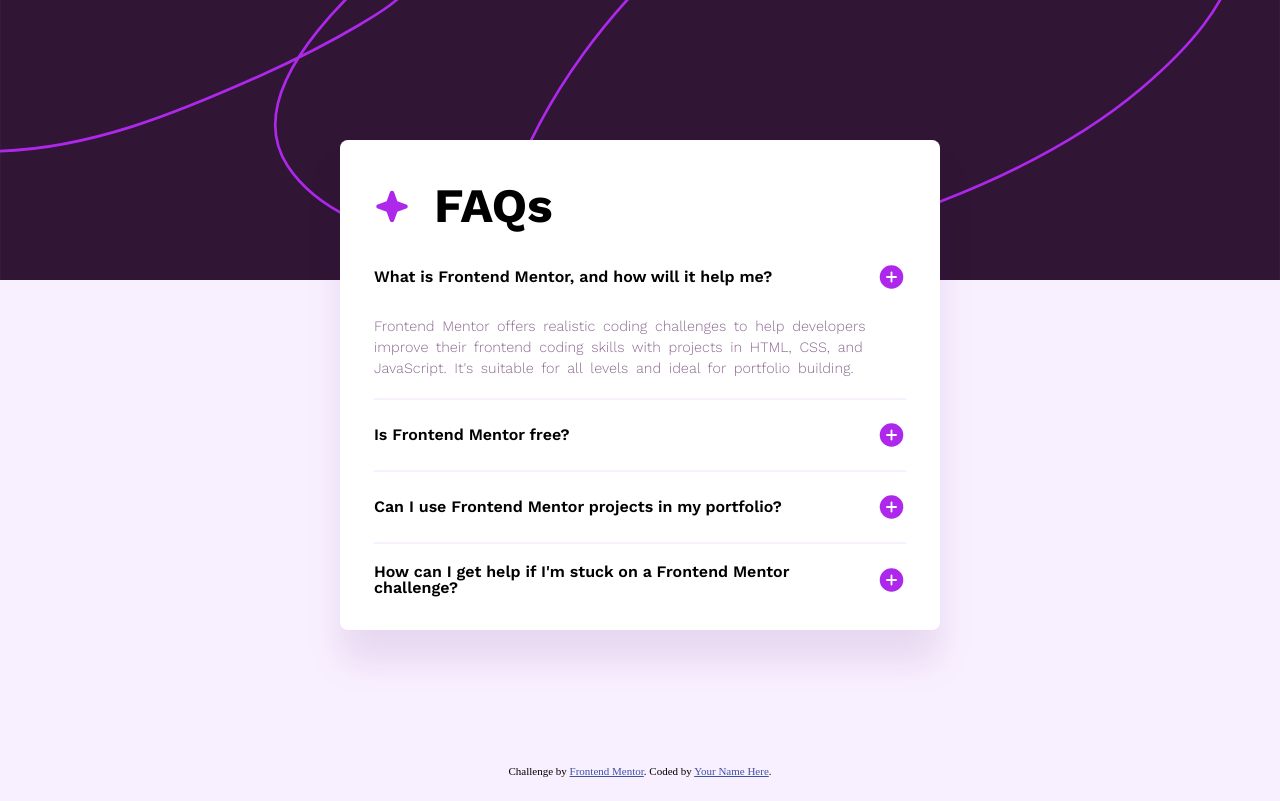
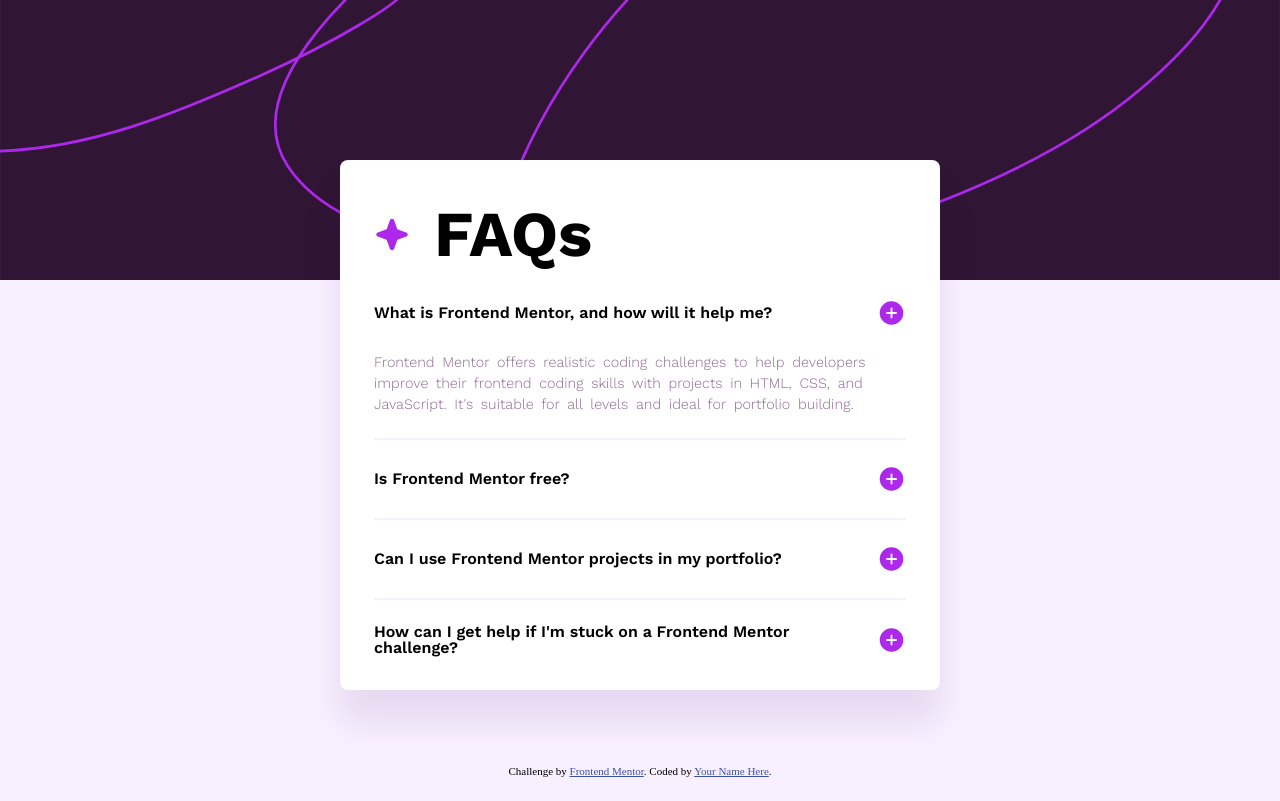
Before and after one commit to Leonardolvq/FAQ-accordion, a plain HTML site: page index.html in a window 1280 px wide. Drawn offline with Linux system fonts and the light colour scheme.

Commit message:
apparence fixes

```diff
--- a/style.css
+++ b/style.css
@@ -48,7 +48,7 @@ main{
     background-color: #FFF;
     max-width: 327px;
     padding: 34px;
-    margin: 140px 24px 24px;
+    margin: 160px 24px 24px;
     border-radius: 8px;
     box-shadow: 0 32px 36px rgba(80, 0, 118, 0.1)
 }
@@ -69,7 +69,7 @@ main{
 }
 
 .title{
-    font-size: 3rem;
+    font-size: 4rem;
 }
 
 /* QUESTIONS */
@@ -112,7 +112,7 @@ main{
 
 hr{
     border: 1px solid var(--Light--pink);
-    margin: 20px 0;
+    margin: 24px 0;
 }
 
 .footer{
```
